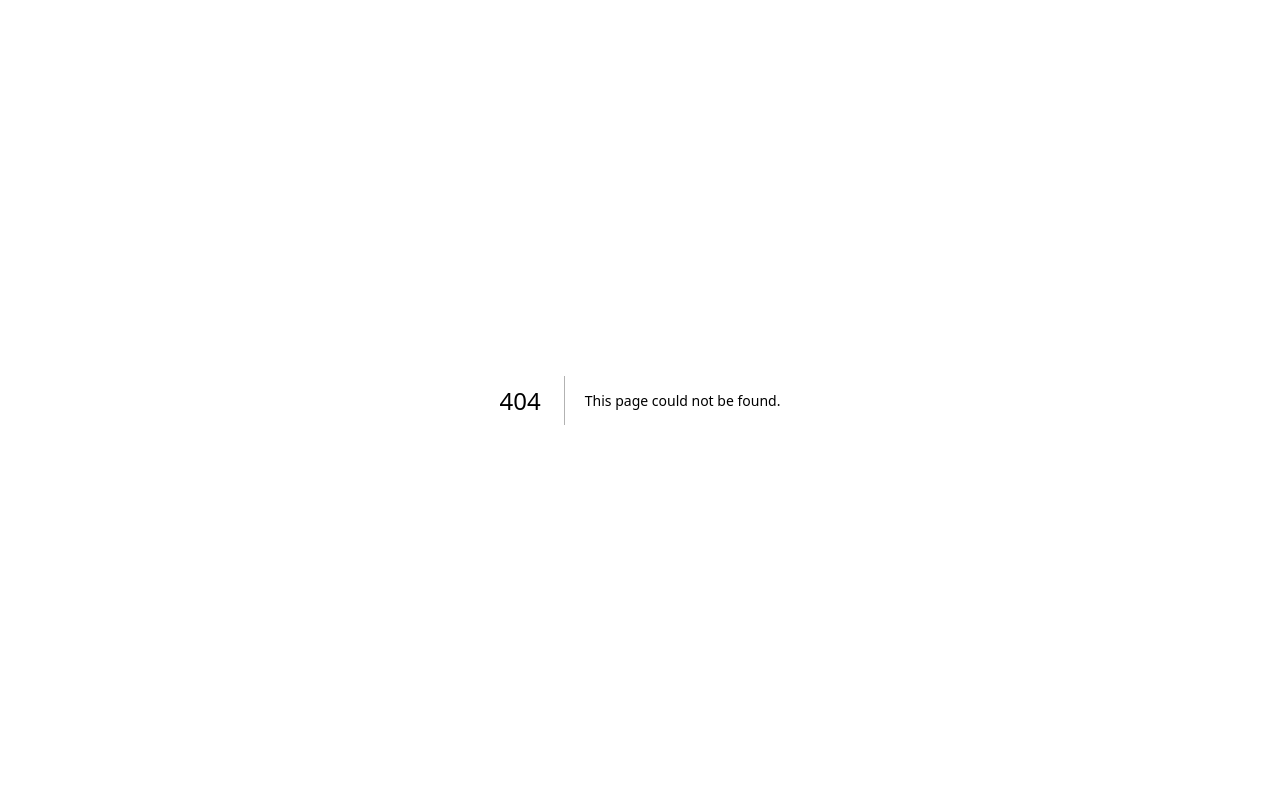
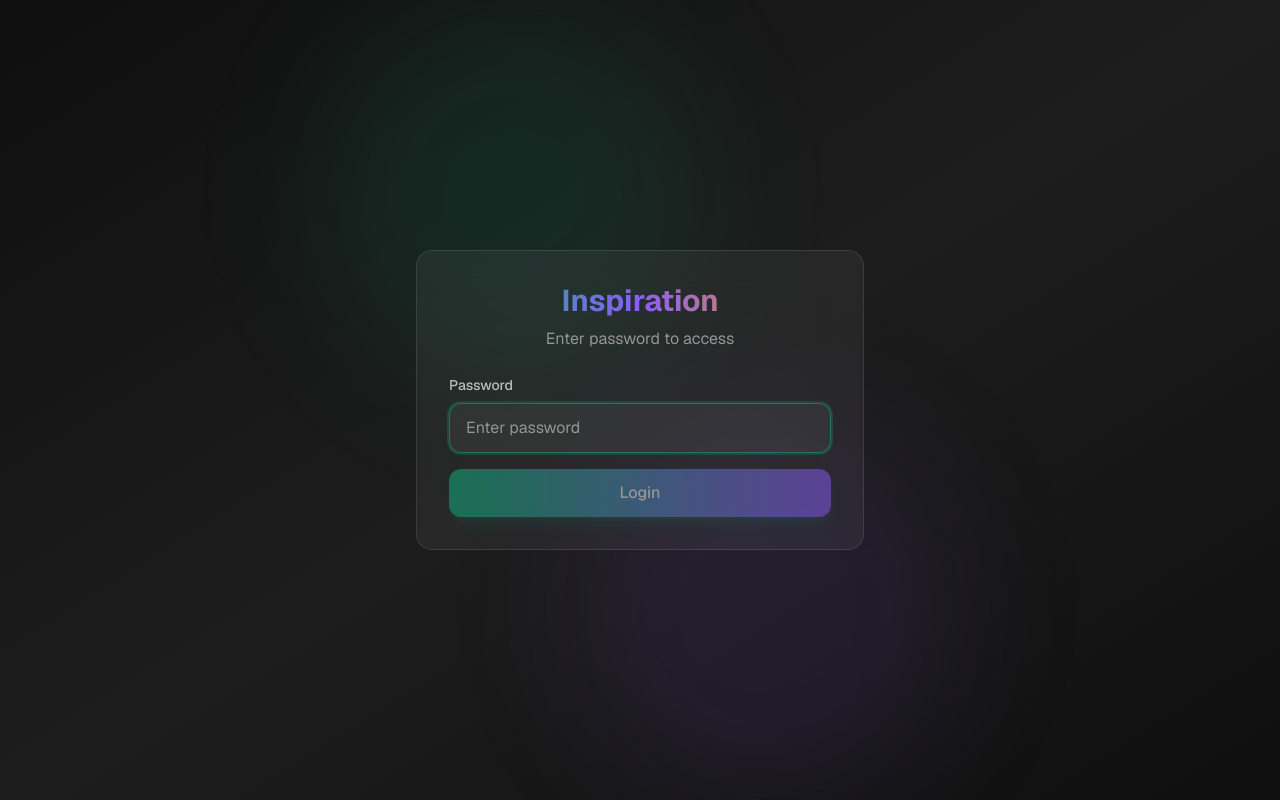
Before and after one commit to mostly-coherent/Inspiration, a Next.js app: page /login in a window 1280 px wide. Before the commit this address had no page. Built offline with nearby package versions, Linux system fonts and the light colour scheme.

Commit message:
Add password protection via APP_PASSWORD env variable (#3)

```diff
--- /dev/null
+++ b/src/app/api/login/route.ts
@@ -0,0 +1,44 @@
+import { NextRequest, NextResponse } from "next/server";
+import { cookies } from "next/headers";
+
+export async function POST(request: NextRequest) {
+  try {
+    const body = await request.json();
+    const { password } = body;
+
+    const expectedPassword = process.env.APP_PASSWORD;
+
+    // If no password is configured, allow access (backward compatible)
+    if (!expectedPassword) {
+      return NextResponse.json(
+        { success: true, message: "Password protection not configured" },
+        { status: 200 }
+      );
+    }
+
+    if (!password || password !== expectedPassword) {
+      return NextResponse.json(
+        { success: false, error: "Invalid password" },
+        { status: 401 }
+      );
+    }
+
+    // Set authentication cookie (expires in 30 days)
+    const cookieStore = await cookies();
+    cookieStore.set("inspiration_auth", "authenticated", {
+      httpOnly: true,
+      secure: process.env.NODE_ENV === "production",
+      sameSite: "lax",
+      maxAge: 60 * 60 * 24 * 30, // 30 days
+      path: "/",
+    });
+
+    return NextResponse.json({ success: true });
+  } catch (error) {
+    console.error("[Login] Error:", error);
+    return NextResponse.json(
+      { success: false, error: "Failed to authenticate" },
+      { status: 500 }
+    );
+  }
+}
--- /dev/null
+++ b/src/app/api/logout/route.ts
@@ -0,0 +1,9 @@
+import { NextResponse } from "next/server";
+import { cookies } from "next/headers";
+
+export async function POST() {
+  const cookieStore = await cookies();
+  cookieStore.delete("inspiration_auth");
+
+  return NextResponse.json({ success: true });
+}
--- /dev/null
+++ b/src/app/login/page.tsx
@@ -0,0 +1,91 @@
+"use client";
+
+import { useState, useEffect } from "react";
+import { useRouter, useSearchParams } from "next/navigation";
+
+export default function LoginPage() {
+  const router = useRouter();
+  const searchParams = useSearchParams();
+  const [password, setPassword] = useState("");
+  const [error, setError] = useState("");
+  const [isLoading, setIsLoading] = useState(false);
+
+  const redirect = searchParams.get("redirect") || "/";
+
+  const handleSubmit = async (e: React.FormEvent) => {
+    e.preventDefault();
+    setError("");
+    setIsLoading(true);
+
+    try {
+      const response = await fetch("/api/login", {
+        method: "POST",
+        headers: { "Content-Type": "application/json" },
+        body: JSON.stringify({ password }),
+      });
+
+      const data = await response.json();
+
+      if (response.ok && data.success) {
+        router.push(redirect);
+        router.refresh();
+      } else {
+        setError(data.error || "Invalid password");
+      }
+    } catch (err) {
+      setError("Failed to authenticate. Please try again.");
+    } finally {
+      setIsLoading(false);
+    }
+  };
+
+  return (
+    <main className="min-h-screen flex items-center justify-center p-8">
+      {/* Background gradient */}
+      <div className="fixed inset-0 -z-10">
+        <div className="absolute inset-0 bg-gradient-to-br from-adobe-gray-900 via-adobe-gray-800 to-adobe-gray-900" />
+        <div className="absolute top-0 left-1/4 w-96 h-96 bg-inspiration-ideas/10 rounded-full blur-3xl" />
+        <div className="absolute bottom-0 right-1/4 w-96 h-96 bg-inspiration-insights/10 rounded-full blur-3xl" />
+      </div>
+
+      <div className="glass-card p-8 max-w-md w-full space-y-6">
+        <div className="text-center space-y-2">
+          <h1 className="text-3xl font-bold gradient-text">Inspiration</h1>
+          <p className="text-adobe-gray-400">Enter password to access</p>
+        </div>
+
+        <form onSubmit={handleSubmit} className="space-y-4">
+          <div>
+            <label htmlFor="password" className="block text-sm font-medium text-adobe-gray-300 mb-2">
+              Password
+            </label>
+            <input
+              id="password"
+              type="password"
+              value={password}
+              onChange={(e) => setPassword(e.target.value)}
+              className="input-field w-full"
+              placeholder="Enter password"
+              autoFocus
+              required
+              aria-describedby={error ? "password-error" : undefined}
+            />
+            {error && (
+              <p id="password-error" className="mt-2 text-sm text-red-400" role="alert">
+                {error}
+              </p>
+            )}
+          </div>
+
+          <button
+            type="submit"
+            disabled={isLoading || !password}
+            className="btn-primary w-full py-3 disabled:opacity-50 disabled:cursor-not-allowed"
+          >
+            {isLoading ? "Authenticating..." : "Login"}
+          </button>
+        </form>
+      </div>
+    </main>
+  );
+}
--- a/src/app/page.tsx
+++ b/src/app/page.tsx
@@ -214,9 +214,10 @@ export default function Home() {
       <div className="max-w-5xl mx-auto space-y-8">
         {/* Header */}
         <header className="text-center space-y-4 pt-8 relative">
+          <div className="absolute right-0 top-8 flex items-center gap-2">
             <a
               href="/settings"
-            className="absolute right-0 top-8 p-2 text-slate-400 hover:text-amber-400 transition-colors"
+              className="p-2 text-slate-400 hover:text-amber-400 transition-colors"
               title="Settings"
               aria-label="Open settings"
             >
@@ -225,6 +226,8 @@ export default function Home() {
                 <path strokeLinecap="round" strokeLinejoin="round" strokeWidth={2} d="M15 12a3 3 0 11-6 0 3 3 0 016 0z" />
               </svg>
             </a>
+            <LogoutButton />
+          </div>
           <h1 className="text-5xl font-bold gradient-text">Inspiration</h1>
           <p className="text-adobe-gray-400 text-lg">
             Turn your Cursor conversations into ideas and insights
@@ -1155,3 +1158,35 @@ function LoadingSpinner() {
     </svg>
   );
 }
+
+function LogoutButton() {
+  const [isLoggingOut, setIsLoggingOut] = useState(false);
+
+  const handleLogout = async () => {
+    setIsLoggingOut(true);
+    try {
+      await fetch("/api/logout", { method: "POST" });
+      window.location.href = "/login";
+    } catch (error) {
+      console.error("Logout failed:", error);
+      setIsLoggingOut(false);
+    }
+  };
+
+  // Only show logout button if password protection is enabled
+  // We can't check this client-side easily, so we'll always show it
+  // The middleware will handle redirecting if needed
+  return (
+    <button
+      onClick={handleLogout}
+      disabled={isLoggingOut}
+      className="p-2 text-slate-400 hover:text-red-400 transition-colors disabled:opacity-50"
+      title="Logout"
+      aria-label="Logout"
+    >
+      <svg className="w-6 h-6" fill="none" stroke="currentColor" viewBox="0 0 24 24" aria-hidden="true">
+        <path strokeLinecap="round" strokeLinejoin="round" strokeWidth={2} d="M17 16l4-4m0 0l-4-4m4 4H7m6 4v1a3 3 0 01-3 3H6a3 3 0 01-3-3V7a3 3 0 013-3h4a3 3 0 013 3v1" />
+      </svg>
+    </button>
+  );
+}
```
Also changed, not shown: middleware.ts (added, +47 -0 lines), 2 other files (tests, documents, lock files or other folders). Lines whose indentation alone changed are shown as unchanged.
